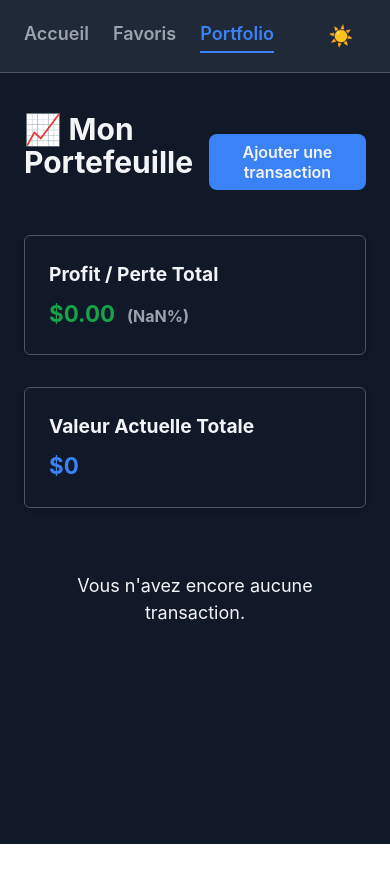
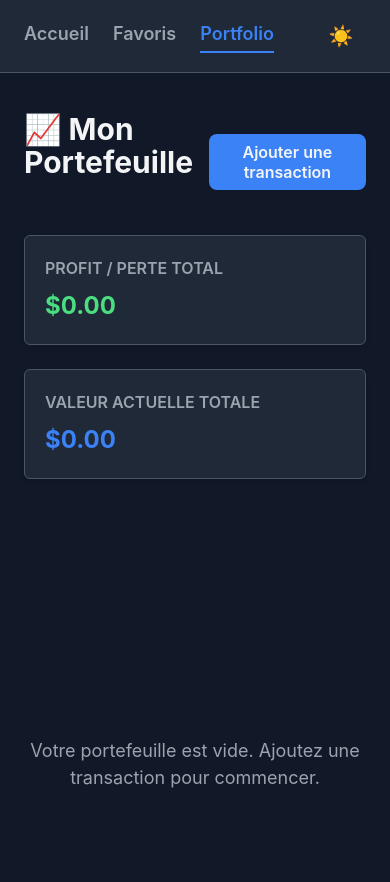
Before and after one commit to Alexkg79/crypto-comparator, a React (Vite) app: page /portfolio in a window 390 px wide. Shown: the top 882 px of the page. Before the commit the page ends 844 px from the top, so only its background shows below. Built offline with nearby package versions, Linux system fonts and the light colour scheme.

Commit message:
feat(portfolio): Implement edit/delete actions and responsive layout

```diff
--- /dev/null
+++ b/src/components/icons/DeleteIcon.jsx
@@ -0,0 +1,10 @@
+export default function DeleteIcon({ size = 18, color = "currentColor" }) {
+  return (
+    <svg xmlns="http://www.w3.org/2000/svg" width={size} height={size} viewBox="0 0 24 24" fill="none" stroke={color} strokeWidth="2" strokeLinecap="round" strokeLinejoin="round">
+      <polyline points="3 6 5 6 21 6"></polyline>
+      <path d="M19 6v14a2 2 0 0 1-2 2H7a2 2 0 0 1-2-2V6m3 0V4a2 2 0 0 1 2-2h4a2 2 0 0 1 2 2v2"></path>
+      <line x1="10" y1="11" x2="10" y2="17"></line>
+      <line x1="14" y1="11" x2="14" y2="17"></line>
+    </svg>
+  );
+}
--- /dev/null
+++ b/src/components/icons/EditIcon.jsx
@@ -0,0 +1,8 @@
+export default function EditIcon({ size = 18, color = "currentColor" }) {
+  return (
+    <svg xmlns="http://www.w3.org/2000/svg" width={size} height={size} viewBox="0 0 24 24" fill="none" stroke={color} strokeWidth="2" strokeLinecap="round" strokeLinejoin="round">
+      <path d="M11 4H4a2 2 0 0 0-2 2v14a2 2 0 0 0 2 2h14a2 2 0 0 0 2-2v-7"></path>
+      <path d="M18.5 2.5a2.121 2.121 0 0 1 3 3L12 15l-4 1 1-4 9.5-9.5z"></path>
+    </svg>
+  );
+}
--- a/src/pages/CryptoDetails.jsx
+++ b/src/pages/CryptoDetails.jsx
@@ -49,7 +49,7 @@ export default function CryptoDetails() {
   const { loading, error, crypto, chartData } = state;
   const [days, setDays] = useState(7);
   const [isModalOpen, setIsModalOpen] = useState(false);
-  const [, addTransaction] = usePortfolio();
+  const { addTransaction } = usePortfolio();
 
   useEffect(() => {
     const fetchData = async () => {
--- a/src/pages/Portfolio.jsx
+++ b/src/pages/Portfolio.jsx
@@ -2,9 +2,13 @@ import { useEffect, useState } from 'react';
 import { usePortfolio } from '../hooks/usePortfolio';
 import AddTransactionModal from '../components/AddTransactionModal';
 import EditTransactionModal from '../components/EditTransactionModal';
+import EditIcon from '../components/icons/EditIcon';
+import DeleteIcon from '../components/icons/DeleteIcon';
 
 export default function Portfolio() {
-  const [transactions, addTransaction, deleteTransaction, editTransaction] = usePortfolio();
+  // On récupère les fonctions depuis l'objet retourné par le hook
+  const { transactions, addTransaction, editTransaction, deleteTransaction } = usePortfolio();
+
   const [portfolioData, setPortfolioData] = useState([]);
   const [loading, setLoading] = useState(true);
   const [isModalOpen, setIsModalOpen] = useState(false);
@@ -12,44 +16,47 @@ export default function Portfolio() {
 
   useEffect(() => {
     if (transactions.length === 0) {
+      setPortfolioData([]);
       setLoading(false);
       return;
     }
 
     const fetchCurrentPrices = async () => {
+      setLoading(true);
       // 1. Récupérer les ID uniques de toutes les cryptos dans le portefeuille
       const cryptoIds = [...new Set(transactions.map(t => t.cryptoId))].join(',');
-
       // 2. Appeler l'API pour avoir les prix actuels
+      try {
         const response = await fetch(`https://api.coingecko.com/api/v3/coins/markets?vs_currency=usd&ids=${cryptoIds}`);
         const currentPrices = await response.json();
-
         // 3. Créer une table de correspondance (id -> prix) pour un accès facile
-      const priceMap = new Map(currentPrices.map(c => [c.id, c.current_price]));
+        const priceMap = new Map(currentPrices.map(c => [c.id, { price: c.current_price, image: c.image }]));
 
         // 4. Calculer les données pour chaque transaction
         const data = transactions.map(t => {
-        const currentValue = t.quantity * priceMap.get(t.cryptoId);
+          const currentData = priceMap.get(t.cryptoId) || {};
+          const currentPrice = currentData.price || 0;
+          const image = currentData.image || '';
+
+          const currentValue = t.quantity * currentPrice;
           const initialValue = t.quantity * t.pricePerCoin;
           const pnl = currentValue - initialValue;
-        const pnlPercent = (pnl / initialValue) * 100;
-        return {
-          ...t,
-          currentValue,
-          pnl,
-          pnlPercent,
-        };
+          const pnlPercent = initialValue === 0 ? 0 : (pnl / initialValue) * 100;
+
+          return { ...t, currentValue, pnl, pnlPercent, image };
         });
-
         setPortfolioData(data);
+      } catch (error) {
+        console.error("Erreur API:", error);
+      } finally {
         setLoading(false);
+      }
     };
 
     fetchCurrentPrices();
   }, [transactions]);
 
   if (loading) return <p className="loading-message">Chargement du portefeuille...</p>;
-
   // Calculer les valeurs totales
   const totalInitialValue = portfolioData.reduce((sum, t) => sum + (t.quantity * t.pricePerCoin), 0);
   const totalCurrentValue = portfolioData.reduce((sum, t) => sum + t.currentValue, 0);
@@ -69,19 +76,19 @@ export default function Portfolio() {
           <h2>Profit / Perte Total</h2>
           <p className={totalPnl >= 0 ? 'positive' : 'negative'}>
             ${totalPnl.toFixed(2)}
-            <span> ({((totalPnl / totalInitialValue) * 100).toFixed(2)}%)</span>
+            {totalInitialValue !== 0 && <span> ({((totalPnl / totalInitialValue) * 100).toFixed(2)}%)</span>}
           </p>
         </div>
-
         <div className="summary-box">
           <h2>Valeur Actuelle Totale</h2>
           <p className="total-value">
-            ${totalCurrentValue.toLocaleString()}
+            ${totalCurrentValue.toLocaleString(undefined, { minimumFractionDigits: 2, maximumFractionDigits: 2 })}
           </p>
         </div>
       </div>
 
       {transactions.length > 0 ? (
+        <div className="table-wrapper">
           <table className="portfolio-table">
             <thead>
               <tr>
@@ -90,50 +97,52 @@ export default function Portfolio() {
                 <th>Prix d'achat</th>
                 <th>Valeur Actuelle</th>
                 <th>P&L</th>
+                <th>Actions</th>
               </tr>
             </thead>
             <tbody>
               {portfolioData.map(t => (
                 <tr key={t.id}>
-                <td>
+                  <td data-label="Actif">
                     <div className="crypto-cell">
-                    <span>{t.symbol}</span>
+                      <img src={t.image} alt={t.symbol} />
+                      <span>{t.symbol.toUpperCase()}</span>
                     </div>
                   </td>
-                <td>{t.quantity}</td>
-                <td>${t.pricePerCoin.toLocaleString()}</td>
-                <td>${t.currentValue.toLocaleString(undefined, { minimumFractionDigits: 2, maximumFractionDigits: 2 })}</td>
-                <td>
+                  <td data-label="Quantité">{t.quantity}</td>
+                  <td data-label="Prix d'achat">${t.pricePerCoin.toLocaleString()}</td>
+                  <td data-label="Valeur Actuelle">${t.currentValue.toLocaleString(undefined, { minimumFractionDigits: 2, maximumFractionDigits: 2 })}</td>
+                  <td data-label="P&L">
                     <span className={t.pnl >= 0 ? 'positive' : 'negative'}>
                       ${t.pnl.toFixed(2)} ({t.pnlPercent.toFixed(2)}%)
                     </span>
                   </td>
-                <td>
-                  <button onClick={() => setEditModal(t)} className="btn btn-sm btn-secondary mr-2">Modifier</button>
-                  <button onClick={() => deleteTransaction(t.id)} className="btn btn-sm btn-danger">Supprimer</button>
+                  <td data-label="Actions">
+                    <div className="action-buttons">
+                      <button className="icon-btn" onClick={() => setEditModal(t)} aria-label="Modifier">
+                        <EditIcon />
+                      </button>
+                      <button className="icon-btn btn-delete" onClick={() => deleteTransaction(t.id)} aria-label="Supprimer">
+                        <DeleteIcon />
+                      </button>
+                    </div>
                   </td>
                 </tr>
               ))}
             </tbody>
           </table>
+        </div>
       ) : (
-        <p className="loading-message">Vous n'avez encore aucune transaction.</p>
+        <div className="watchlist-empty">
+          <p className="watchlist-empty__message">Votre portefeuille est vide. Ajoutez une transaction pour commencer.</p>
+        </div>
       )}
 
-
       {isModalOpen && (
-        <AddTransactionModal
-          onClose={() => setIsModalOpen(false)}
-          onAddTransaction={addTransaction}
-        />
+        <AddTransactionModal onClose={() => setIsModalOpen(false)} onAddTransaction={addTransaction} />
       )}
-
       {editModal && (
-        <EditTransactionModal
-          transaction={editModal}
-          onClose={() => setEditModal(null)}
-          onEdit={editTransaction}
-        />
+        <EditTransactionModal transaction={editModal} onClose={() => setEditModal(null)} onEditTransaction={editTransaction} />
       )}
     </div>
   );
--- a/src/styles/portfolio.scss
+++ b/src/styles/portfolio.scss
@@ -7,83 +7,123 @@
   margin-bottom: vars.$spacing-6;
 }
 
+.portfolio-summary {
+  display: grid;
+  grid-template-columns: repeat(auto-fit, minmax(250px, 1fr));
+  gap: vars.$spacing-6;
+  margin-bottom: vars.$spacing-8;
+
+  .summary-box {
+    border-radius: vars.$border-radius;
+    border: 1px solid var(--border-color);
+    padding: vars.$spacing-5;
+    background-color: var(--bg-secondary);
+    box-shadow: var(--box-shadow);
+
+    h2 {
+      font-size: vars.$font-size-base;
+      color: var(--text-secondary);
+      margin-bottom: vars.$spacing-2;
+      text-transform: uppercase;
+      font-weight: 600;
+    }
+    p {
+      font-size: vars.$font-size-2xl;
+      font-weight: 700;
+      &.positive { color: var(--success-color); }
+      &.negative { color: var(--error-color); }
+      &.total-value { color: var(--primary-blue); }
+      span {
+        font-size: vars.$font-size-base;
+        color: var(--text-secondary);
+        margin-left: vars.$spacing-2;
+        font-weight: 500;
+      }
+    }
+  }
+}
+
+.table-wrapper {
+  width: 100%;
+  overflow-x: auto;
+}
+
 .portfolio-table {
   width: 100%;
   border-collapse: collapse;
-
   th, td {
-    padding: vars.$spacing-3 vars.$spacing-4;
+    padding: vars.$spacing-4;
     text-align: left;
     border-bottom: 1px solid var(--border-color);
+    white-space: nowrap;
   }
-
   thead th {
     color: var(--text-secondary);
-    font-size: 0.875rem;
+    font-size: vars.$font-size-sm;
     text-transform: uppercase;
+    font-weight: 600;
   }
-
   tbody tr {
-    &:hover {
-      background-color: var(--bg-secondary);
-    }
+    transition: background-color 0.2s ease;
+    &:hover { background-color: var(--bg-hover); }
   }
-
-  .positive { color: vars.$success-color; }
-  .negative { color: vars.$error-color; }
-
+  .positive { color: var(--success-color); }
+  .negative { color: var(--error-color); }
   .crypto-cell {
     display: flex;
     align-items: center;
     gap: vars.$spacing-3;
+    font-weight: 600;
     img {
-      width: 24px;
-      height: 24px;
+      width: 28px;
+      height: 28px;
+    }
+  }
+  .action-buttons {
+    display: flex;
+    gap: vars.$spacing-4;
+  }
+  .icon-btn {
+    background: none;
+    border: none;
+    padding: vars.$spacing-1;
+    cursor: pointer;
+    color: var(--text-secondary);
+    transition: all 0.2s ease;
+    &:hover {
+      color: var(--primary-blue);
+      transform: scale(1.15);
+    }
+    &.btn-delete:hover {
+      color: var(--error-color);
     }
   }
 }
-.portfolio-summary {
-  display: flex;
-  flex-wrap: wrap;
-  gap: 2rem;
-  margin-bottom: 2rem;
-  justify-content: space-between;
 
-  .summary-box {
-    flex: 1 1 300px;
-    border-radius: vars.$border-radius;
-    border: 1px solid var(--border-color);
-    padding: 1.5rem;
-    background-color: var(--bg-primary);
-    box-shadow: 0 2px 8px rgba(0, 0, 0, 0.2);
-
-    h2 {
-      font-size: 1.2rem;
-      color: var(--text-primary);
-      margin-bottom: 0.5rem;
+@media (max-width: 781px) {
+  .portfolio-table {
+    thead { display: none; }
+    tr {
+      display: block;
+      margin-bottom: vars.$spacing-6;
+      border: 1px solid var(--border-color);
+      border-radius: vars.$border-radius;
+      padding: vars.$spacing-2;
+      box-shadow: var(--box-shadow);
     }
-
-    p {
-      font-size: 1.4rem;
-      font-weight: bold;
-
-      &.positive {
-        color: #16a34a;
+    td {
+      display: flex;
+      justify-content: space-between;
+      align-items: center;
+      padding: vars.$spacing-3;
+      border-bottom: 1px dotted var(--border-color);
+      &::before {
+        content: attr(data-label);
+        font-weight: 600;
+        color: var(--text-secondary);
       }
-
-      &.negative {
-        color: #dc2626;
-      }
-
-      span {
-        font-size: 1rem;
-        color: var(--text-secondary);
-        margin-left: 0.5rem;
-      }
-
-      &.total-value {
-        color: #3b82f6;
-      }
+      &:last-child { border-bottom: none; }
     }
+    .action-buttons { justify-content: flex-end; }
   }
 }
```
Also changed, not shown: src/components/EditTransactionModal.jsx (+11 -14 lines), src/hooks/usePortfolio.js (+29 -37 lines). Lines whose indentation alone changed are shown as unchanged.
